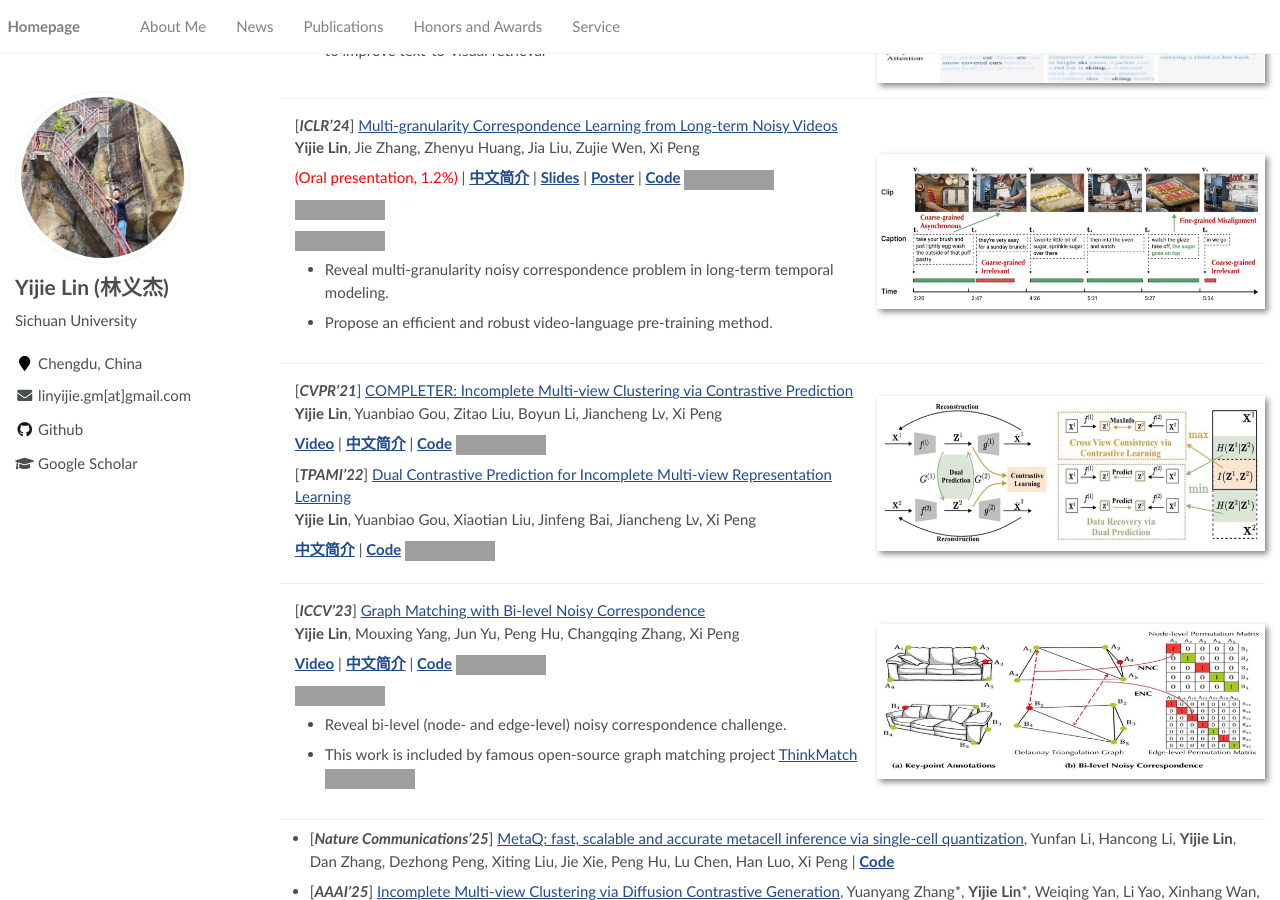
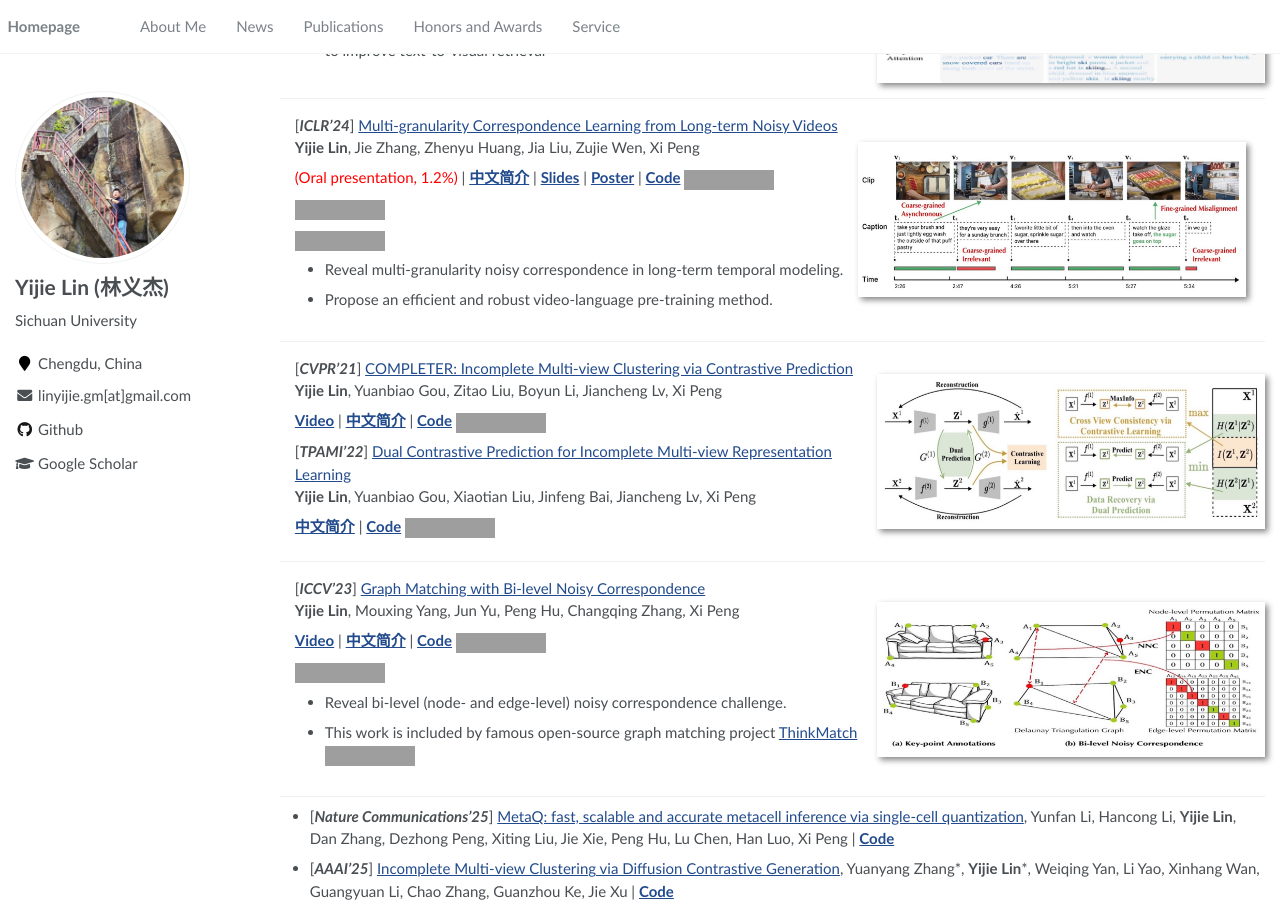
Before and after one commit to Lin-Yijie/Lin-Yijie.github.io, a Jekyll site: the page built from _pages/about.md, in a window 1280 px wide and 900 px high, scrolled down 1011 px, cut to the strip 0-900 px from the top of the window. Built offline with Jekyll 4.4.1, drawn with Linux system fonts in a browser that asks for light colours; grey boxes are pictures that could not be loaded.

Commit message:
Update about.md

```diff
--- a/_pages/about.md
+++ b/_pages/about.md
@@ -141,7 +141,7 @@
 <!-- <strong><span class='show_paper_citations' data='KXKVYHsAAAAJ:Y0pCki6q_DkC'></span></strong> -->
 
 
-- Reveal multi-granularity noisy correspondence problem in long-term temporal modeling.
+- Reveal multi-granularity noisy correspondence in long-term temporal modeling.
 
 - Propose an efficient and robust video-language pre-training method.
 
```
